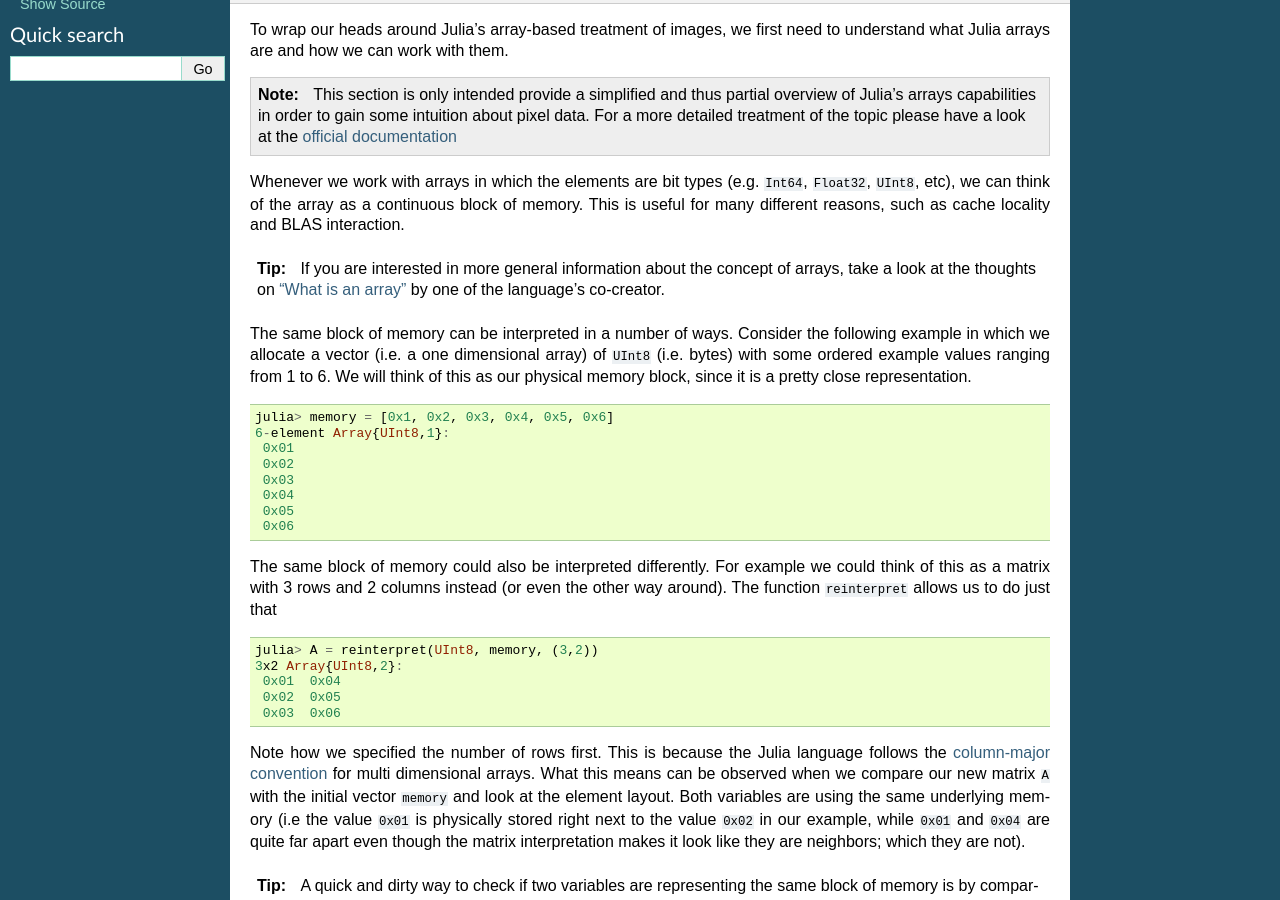
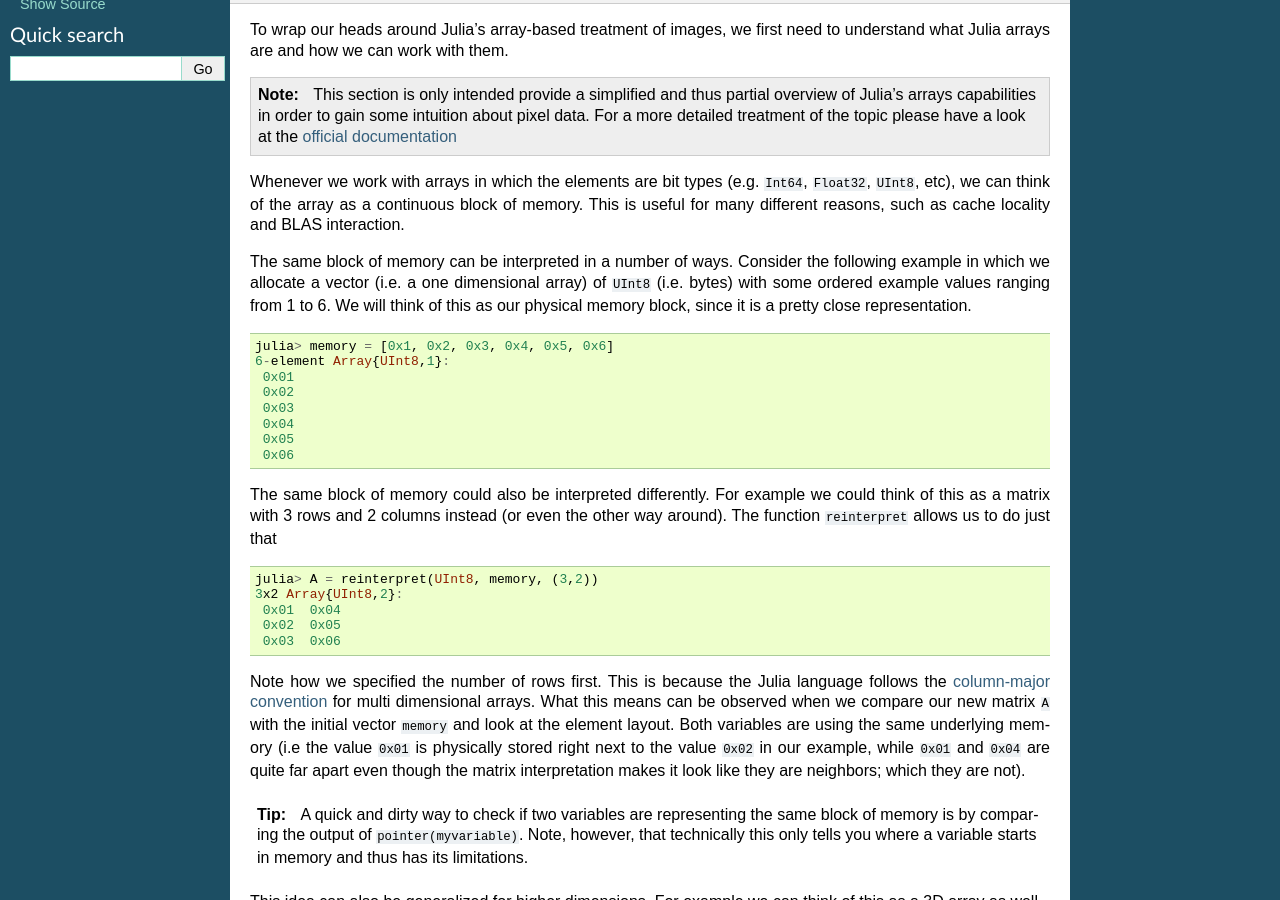
Before and after one commit to Evizero/AugmentorDeprecated.jl, a Sphinx documentation site: the page built from docs/tutorials/images.rst, in a window 1280 px wide and 900 px high, scrolled down 420 px. Built offline with Sphinx 7.4.7, drawn with Linux system fonts in a browser that asks for light colours.

Commit message:
work on readthedocs tutorials

```diff
--- a/docs/tutorials/images.rst
+++ b/docs/tutorials/images.rst
@@ -45,13 +45,6 @@ Whenever we work with arrays in which the elements are bit types
 (e.g. ``Int64``, ``Float32``, ``UInt8``, etc), we can think of the
 array as a continuous block of memory. This is useful for many
 different reasons, such as cache locality and BLAS interaction.
-
-.. Tip::
-
-   If you are interested in more general information about the
-   concept of arrays, take a look at the thoughts on
-   `"What is an array" <https://gist.github.com/JeffBezanson/24b9e2820262cdeb74f96b81534a4d1f>`_
-   by one of the language's co-creator.
 
 The same block of memory can be interpreted in a number of ways.
 Consider the following example in which we allocate a vector
```
